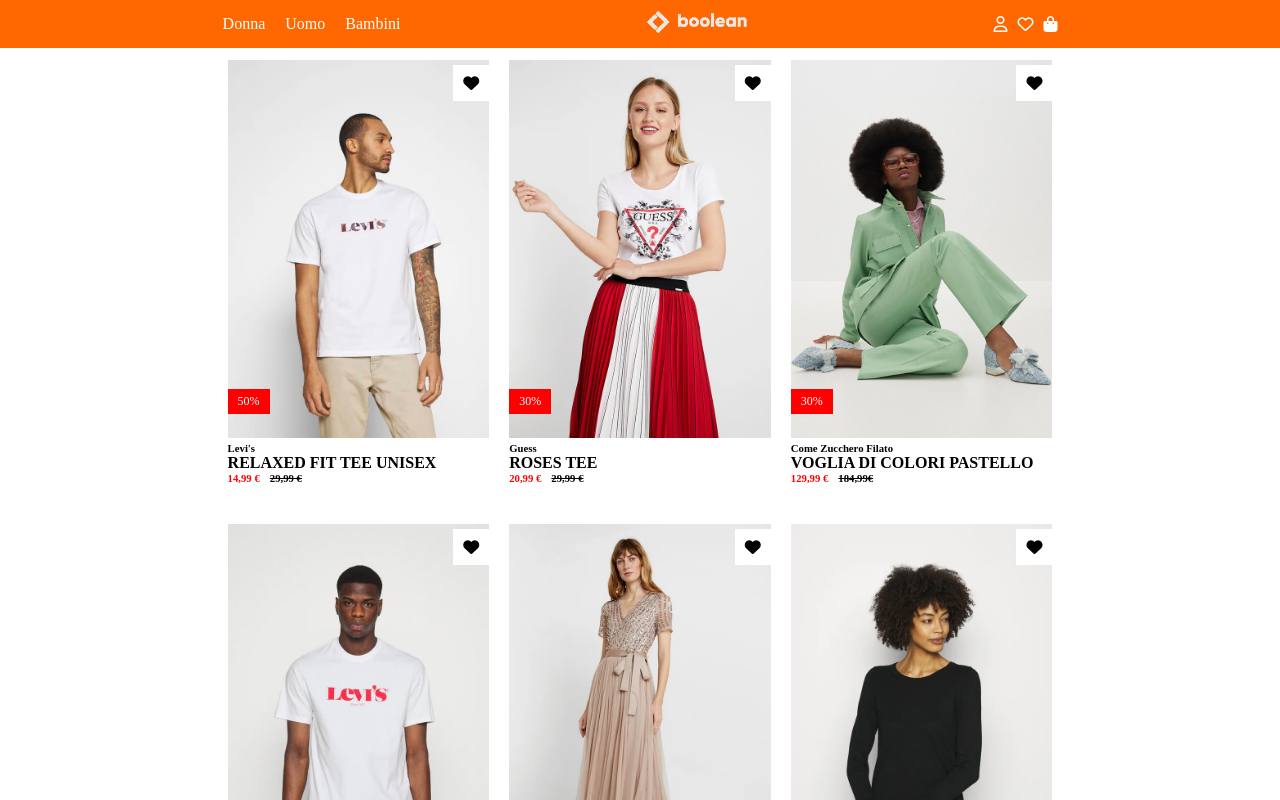
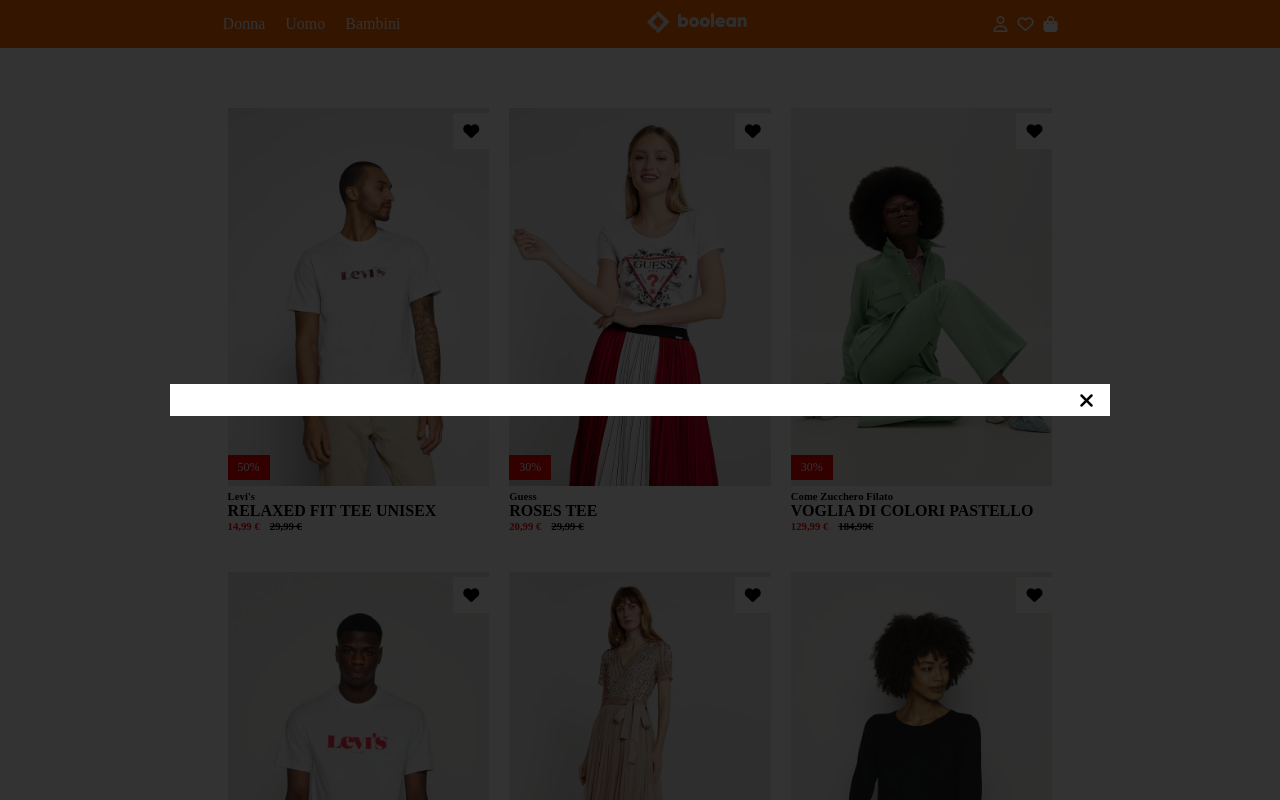
Before and after one commit to GiPisano/vite-boolando, a Vue app: page / in a window 1280 px wide. Shown: the top 800 px of the page. Built offline with nearby package versions, Linux system fonts and the light colour scheme; data requests are answered from the project's data file.

Commit message:
correction db.json 'id'; add appModal

```diff
--- a/src/App.vue
+++ b/src/App.vue
@@ -4,6 +4,7 @@
 import AppHeader from './components/AppHeader.vue';
 import AppMain from './components/AppMain.vue';
 import AppFooter from './components/AppFooter.vue';
+import AppModal from './components/AppModal.vue';
 
 
 import axios from 'axios';
@@ -49,9 +50,7 @@
     }
   },
 
-  components:{
-    AppHeader, AppMain, AppFooter
-  },
+  components:{ AppHeader, AppMain, AppFooter, AppModal },
 
   created(){
         axios.get(`${store.apiUri}`).then((res) => {
@@ -64,6 +63,7 @@
 <template>
 
   <app-header :links="links" :iconHeader="iconHeader"></app-header>
+  <app-modal v-if="store.modal.show"></app-modal>
   <app-main :clothes="clothes"></app-main>
   <app-footer :information="information"></app-footer>
 
--- a/src/components/AppHeader.vue
+++ b/src/components/AppHeader.vue
@@ -15,6 +15,7 @@
                 }
             });
         },
+
         activeIconLink(index) {
             this.links.forEach((iconHeader, i) => {
                 if (i == index) {
@@ -59,11 +60,11 @@
     padding: 10px 17%;
     background-color: rgb(255, 104, 1);
     color: white;
-    position: fixed;
-    top: 0;
-    right: 0;
-    left: 0;
-    z-index: 1;
+    // position: fixed;
+    // top: 0;
+    // right: 0;
+    // left: 0;
+    // z-index: 1;
 }
 
 .logo{
--- a/src/components/AppMain.vue
+++ b/src/components/AppMain.vue
@@ -1,9 +1,8 @@
 <script>
 
 export default {
-
     props:{
-        clothes: Array
+        clothes: Array,
     },
 
     methods:{
@@ -23,10 +22,12 @@
 <template>
     <main class="container">
         <div class="card" v-for="(clothe, index) in clothes">
+            <div class="container-img">
                 <img :src="buildImgPath(clothe.imageFront)" alt="">
                 <img class="img-hover" :src="buildImgPath(clothe.imageBack)" alt="">
                 <p v-if="clothe.sale">{{ clothe.sale }}</p>
                 <i class="fa-solid fa-heart" :class="clothe.isInFavorites ? 'like' : ''" @click="favoriteClothe(index)"></i>
+            </div>
             <div class="descripption">
                 <h6>{{ clothe.brand }}</h6>
                 <h4>{{ clothe.description }}</h4>
@@ -62,8 +63,14 @@
         margin-top: 50px;
         .card{
             width: calc(100% / 3 - 20px);
+            display: flex;
+            flex-direction: column;
             margin: 10px 0;
+            .container-img{
+
                 position: relative;
+            }
+
                 i{
                     position: absolute;
                     top: 5px;
@@ -74,15 +81,17 @@
                 .like{
                     color: red;
                 }
+
                 p{
                     font-size: 12px;
                     position: absolute;
-                bottom: 70px;
+                    bottom: 10px;
                     left: 0;
                     background-color: red;
                     padding: 5px 10px;
                     color: white;
                 }
+
         }
         .img-hover{
         position: absolute;
--- /dev/null
+++ b/src/components/AppModal.vue
@@ -0,0 +1,58 @@
+<script>
+import { store } from '../store';
+
+
+export default {
+    methods: {
+        closeModal(){
+            store.modal.show = false;
+        }
+    }
+}
+
+</script>
+
+<template>
+<div class="layover">
+    <div class="modal">
+        <i class="fa-solid fa-xmark fa-lg icon-exit" @click="closeModal()"></i>
+    </div>
+
+</div>
+
+</template>
+
+<style lang="scss" scoped>
+.layover{
+    position: fixed;
+    top: 0;
+    bottom: 0;
+    left: 0;
+    right: 0;
+
+    background-color: rgba(0, 0, 0, 0.8);
+    color: white;
+
+    display: flex;
+    justify-content: center;
+    align-items: center;
+    flex-direction: column;
+    gap: 15px;
+    z-index: 10;
+}
+
+.modal{
+    width: 80%;
+    max-width: 940px;
+    padding: 1rem;
+    background-color: white;
+    position: relative;
+}
+
+.icon-exit{
+    position: absolute;
+    top: 1rem;
+    right: 1rem;
+    color: black;
+}
+</style>
--- a/src/db/db.json
+++ b/src/db/db.json
@@ -13,7 +13,7 @@
     },
 
     {
-      "id": "1",
+      "id": "2",
       "imageFront": "2.webp",
       "imageBack": "2b.webp",
       "sale": "30%",
@@ -25,7 +25,7 @@
     },
 
     {
-      "id": "1",
+      "id": "3",
       "imageFront": "3.webp",
       "imageBack": "3b.webp",
       "sale": "30%",
@@ -37,7 +37,7 @@
     },
 
     {
-      "id": "1",
+      "id": "4",
       "imageFront": "4.webp",
       "imageBack": "4b.webp",
       "sale": "50%",
@@ -49,7 +49,7 @@
     },
 
     {
-      "id": "1",
+      "id": "5",
       "imageFront": "5.webp",
       "imageBack": "5b.webp",
       "brand": "Maya Deluxe",
@@ -59,7 +59,7 @@
     },
 
     {
-      "id": "1",
+      "id": "6",
       "imageFront": "6.webp",
       "imageBack": "6b.webp",
       "brand": "Esprit",
--- a/src/store/index.js
+++ b/src/store/index.js
@@ -1,5 +1,9 @@
 import { reactive } from "vue";
 
 export const store = reactive({
-    apiUri:'http://localhost:3000/clothes'
+    apiUri:'http://localhost:3000/clothes',
+
+    modal: {
+        show: true,
+    }
 });
```
Lines whose indentation alone changed are shown as unchanged.
